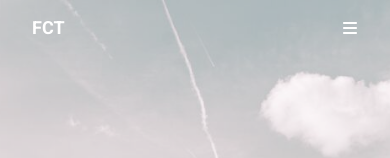
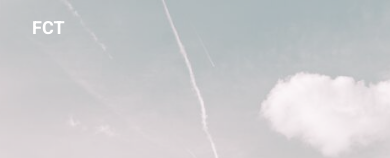
Before and after one commit to hsk-kr/frankfurt-codetalks, a Next.js app: page /landing in a window 390 px wide. Shown: the top 158 px of the page. Built offline with nearby package versions, Linux system fonts and the light colour scheme.

Commit message:
hide navigation bar
- will add navigation bar after developing addtional pages
- formmated files in app dir with prettier

```diff
--- a/app/page.tsx
+++ b/app/page.tsx
@@ -1,5 +1,5 @@
-import { redirect } from "next/navigation";
+import { redirect } from 'next/navigation';
 
 export default function Root() {
-  redirect("/landing");
+  redirect('/landing');
 }
--- a/components/common/Header/index.tsx
+++ b/components/common/Header/index.tsx
@@ -1,23 +1,29 @@
 /**
  * TODO: Need to design for mobile device
  */
-"use client";
-import Link from "next/link";
-import { useEffect, useState } from "react";
-import { FontAwesomeIcon } from "@fortawesome/react-fontawesome";
-import { faBars } from "@fortawesome/free-solid-svg-icons";
+'use client';
+import Link from 'next/link';
+import { useEffect, useState } from 'react';
+import { FontAwesomeIcon } from '@fortawesome/react-fontawesome';
+import { faBars } from '@fortawesome/free-solid-svg-icons';
 
+// TODO: Add links after developing addtional pages.
 const navItems: {
   name: string;
   href: string;
   disabled: boolean;
-}[] = [
-  {
-    name: "Meetup",
-    href: "#",
-    disabled: true,
-  },
-];
+}[] = [];
+// const navItems: {
+//   name: string;
+//   href: string;
+//   disabled: boolean;
+// }[] = [
+//   {
+//     name: "Meetup",
+//     href: "#",
+//     disabled: true,
+//   },
+// ];
 
 /**
  * Header in the default template
@@ -29,20 +35,20 @@ const Header = () => {
   useEffect(() => {
     const handleScroll = () => setDetached(window.scrollY > 10);
 
-    window.addEventListener("scroll", handleScroll);
+    window.addEventListener('scroll', handleScroll);
 
-    return () => window.removeEventListener("scroll", handleScroll);
+    return () => window.removeEventListener('scroll', handleScroll);
   }, []);
 
   const toggleNavbar = () => setOpenNavbar((prevOpenNavbar) => !prevOpenNavbar);
 
-  const comingSoon = () => alert("Coming Soon!");
+  const comingSoon = () => alert('Coming Soon!');
 
   const headerStyle = detached
-    ? "bg-white h-12"
-    : "bg-transparent h-14 text-white";
+    ? 'bg-white h-12'
+    : 'bg-transparent h-14 text-white';
 
-  const mobileNavbarStyle = detached ? "text-black bg-white" : "text-white";
+  const mobileNavbarStyle = detached ? 'text-black bg-white' : 'text-white';
 
   return (
     <header
@@ -52,11 +58,13 @@ const Header = () => {
         <Link href="/" className="mr-10 font-bold text-lg">
           FCT
         </Link>
-        <FontAwesomeIcon
-          icon={faBars}
-          className="w-4 h-4 md:hidden"
-          onClick={toggleNavbar}
-        />
+        {navItems.length > 0 && (
+          <FontAwesomeIcon
+            icon={faBars}
+            className="w-4 h-4 md:hidden"
+            onClick={toggleNavbar}
+          />
+        )}
         {openNavbar && (
           <div
             className={`flex md:hidden fixed top-12 w-full left-0 p-2 ${mobileNavbarStyle}`}
```
Also changed, not shown: app/landing/page.tsx (+5 -5 lines), components/landing/JoinUsSection/index.tsx (+8 -8 lines).
